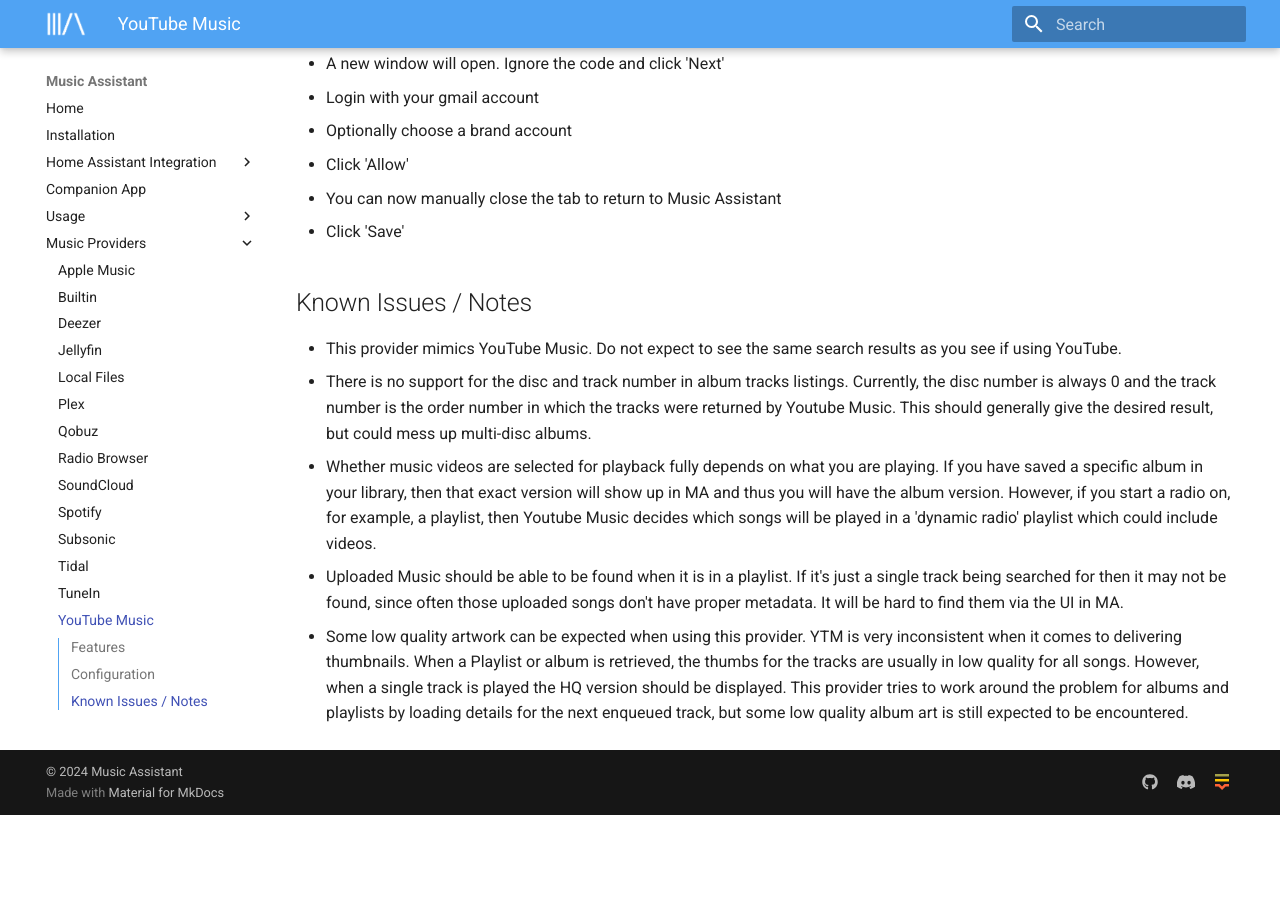
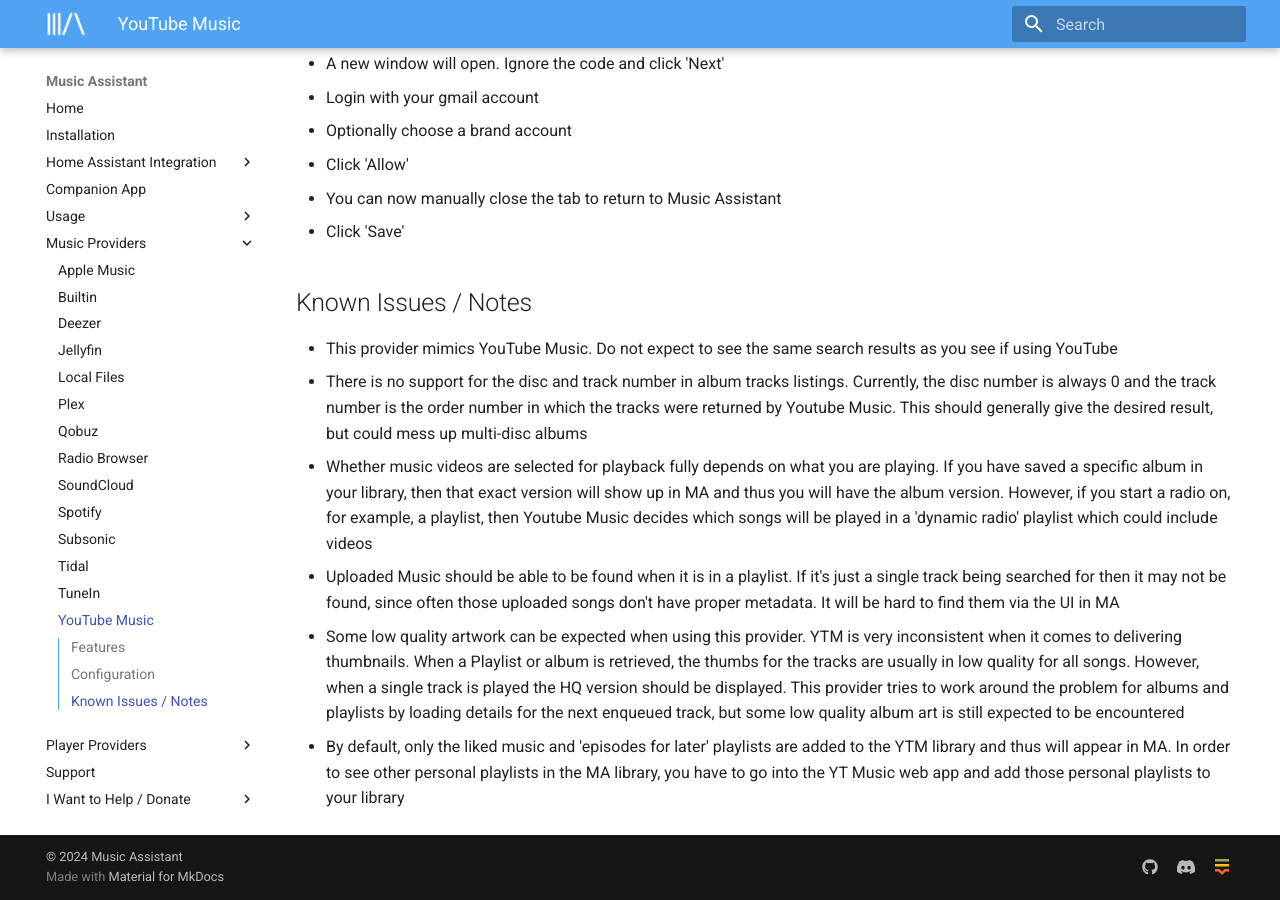
Before and after one commit to pwbriggs/music-assistant.github.io, an MkDocs documentation site: the page built from docs/music-providers/youtube-music.md, in a window 1280 px wide and 900 px high, scrolled down 770 px. Built offline with MkDocs 1.6.1 and Material for MkDocs 9.7.7, drawn with Linux system fonts in a browser that asks for light colours; before the commit the page ends 1585 px from its top, so only the background shows below that.

Commit message:
Add note about personal playlists

```diff
--- a/docs/music-providers/youtube-music.md
+++ b/docs/music-providers/youtube-music.md
@@ -27,8 +27,9 @@
 
 ## Known Issues / Notes
 
-- This provider mimics YouTube Music. Do not expect to see the same search results as you see if using YouTube.
-- There is no support for the disc and track number in album tracks listings. Currently, the disc number is always 0 and the track number is the order number in which the tracks were returned by Youtube Music. This should generally give the desired result, but could mess up multi-disc albums.
-- Whether music videos are selected for playback fully depends on what you are playing. If you have saved a specific album in your library, then that exact version will show up in MA and thus you will have the album version. However, if you start a radio on, for example, a playlist, then Youtube Music decides which songs will be played in a 'dynamic radio' playlist which could include videos.
-- Uploaded Music should be able to be found when it is in a playlist. If it's just a single track being searched for then it may not be found, since often those uploaded songs don't have proper metadata. It will be hard to find them via the UI in MA.
-- Some low quality artwork can be expected when using this provider. YTM is very inconsistent when it comes to delivering thumbnails. When a Playlist or album is retrieved, the thumbs for the tracks are usually in low quality for all songs. However, when a single track is played the HQ version should be displayed. This provider tries to work around the problem for albums and playlists by loading details for the next enqueued track, but some low quality album art is still expected to be encountered.
+- This provider mimics YouTube Music. Do not expect to see the same search results as you see if using YouTube
+- There is no support for the disc and track number in album tracks listings. Currently, the disc number is always 0 and the track number is the order number in which the tracks were returned by Youtube Music. This should generally give the desired result, but could mess up multi-disc albums
+- Whether music videos are selected for playback fully depends on what you are playing. If you have saved a specific album in your library, then that exact version will show up in MA and thus you will have the album version. However, if you start a radio on, for example, a playlist, then Youtube Music decides which songs will be played in a 'dynamic radio' playlist which could include videos
+- Uploaded Music should be able to be found when it is in a playlist. If it's just a single track being searched for then it may not be found, since often those uploaded songs don't have proper metadata. It will be hard to find them via the UI in MA
+- Some low quality artwork can be expected when using this provider. YTM is very inconsistent when it comes to delivering thumbnails. When a Playlist or album is retrieved, the thumbs for the tracks are usually in low quality for all songs. However, when a single track is played the HQ version should be displayed. This provider tries to work around the problem for albums and playlists by loading details for the next enqueued track, but some low quality album art is still expected to be encountered
+- By default, only the liked music and 'episodes for later' playlists are added to the YTM library and thus will appear in MA. In order to see other personal playlists in the MA library, you have to go into the YT Music web app and add those personal playlists to your library
```
